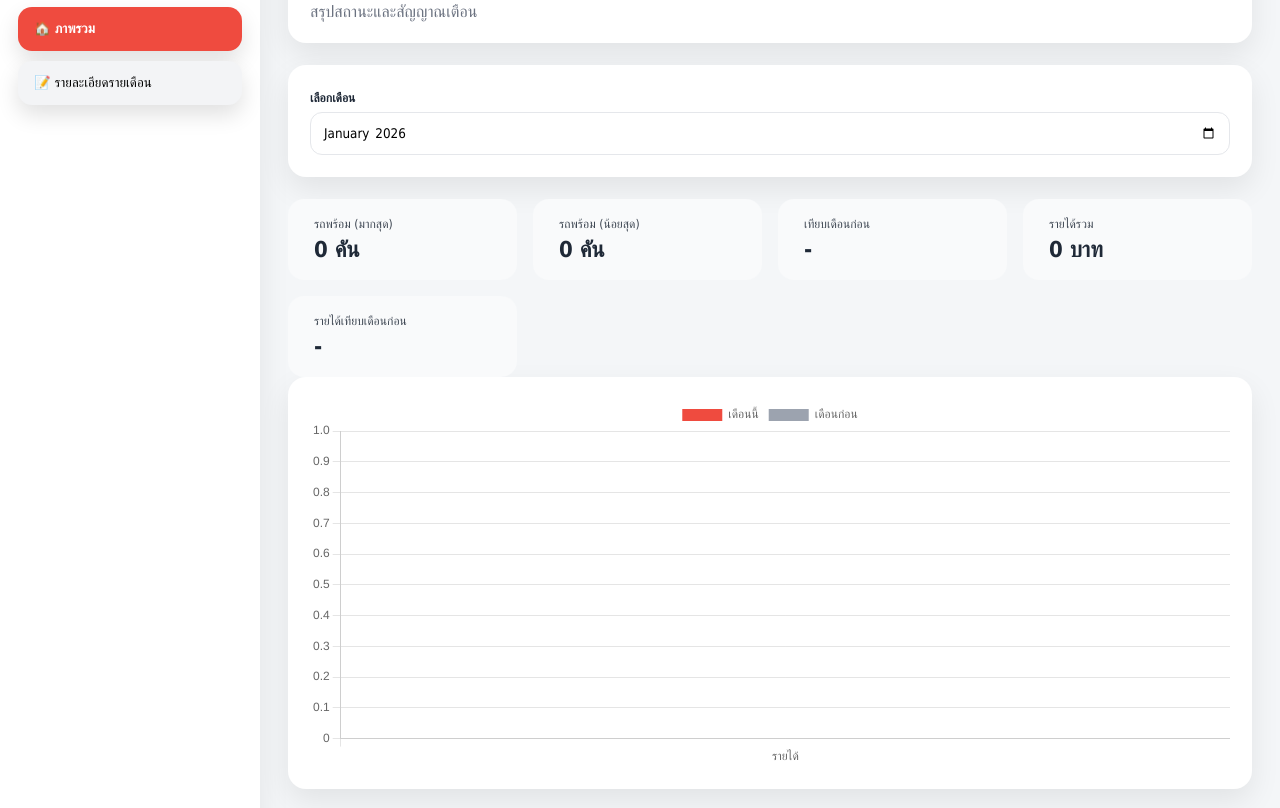
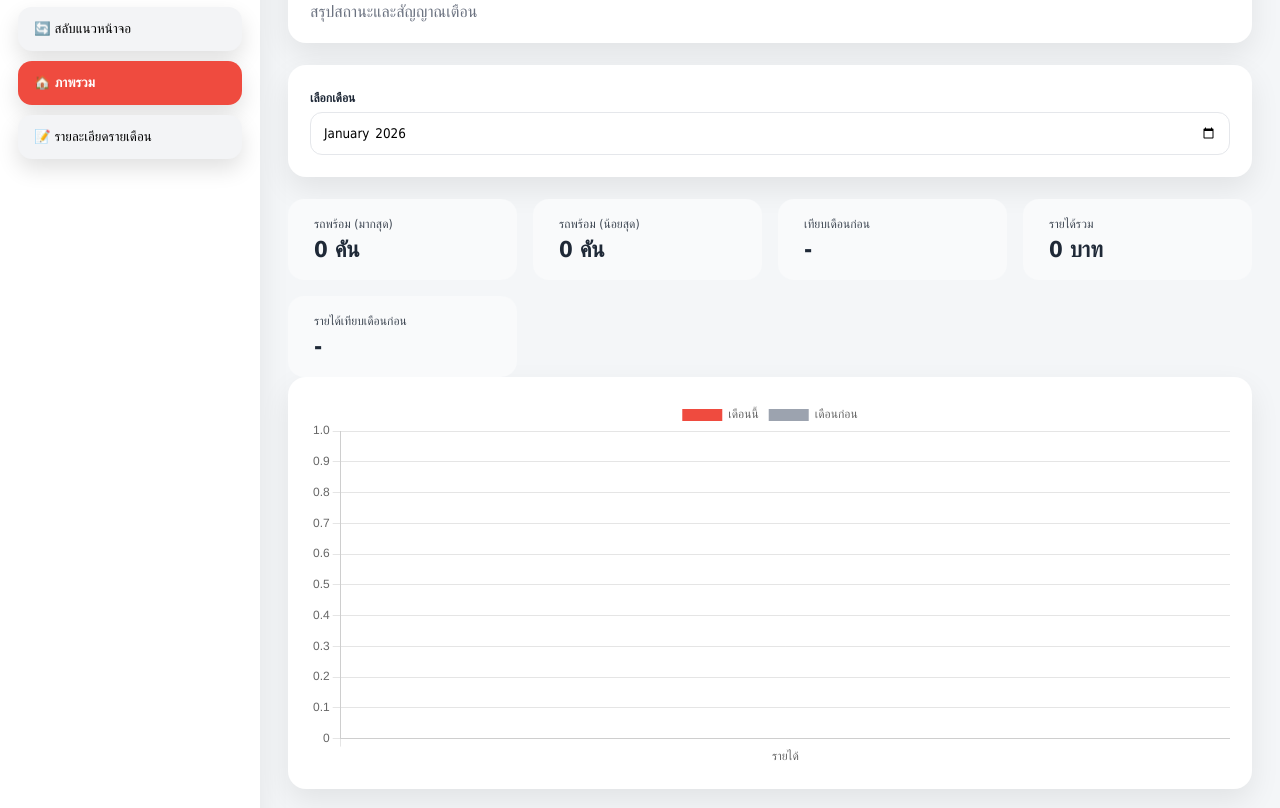
Before and after one commit to phummiphat582-debug/Overview, a plain HTML site: page index.html in a window 1280 px wide. Shown: the part 73-881 px from the top of the page. Drawn offline with nearby package versions, Linux system fonts and the light colour scheme.

Commit message:
Update index.html

```diff
--- a/index.html
+++ b/index.html
@@ -3,7 +3,6 @@
 <head>
 <meta charset="UTF-8">
 <meta name="viewport" content="width=device-width, initial-scale=1.0">
-<meta name="screen-orientation" content="landscape">
 <title>ATV Executive Dashboard</title>
 <script src="https://cdn.jsdelivr.net/npm/chart.js">
 function showToast(msg){
@@ -374,6 +373,7 @@ section{
 
 <div class="left-col">
   <div class="brand">ATV Dashboard</div>
+  <button class="menu-btn" onclick="toggleOrientation()">🔄 สลับแนวหน้าจอ</button>
   <button class="menu-btn active" onclick="show('dashboard',this)">🏠 ภาพรวม</button>
   <button class="menu-btn" onclick="show('detail',this)">📝 รายละเอียดรายเดือน</button>
 </div>
@@ -671,5 +671,30 @@ if ("serviceWorker" in navigator) {
 }
 </script>
 
+
+<script>
+let landscape = true;
+
+async function toggleOrientation(){
+  if (!screen.orientation) {
+    alert("อุปกรณ์นี้ไม่รองรับการหมุนแบบบังคับ");
+    return;
+  }
+
+  try {
+    if(landscape){
+      await screen.orientation.lock("portrait");
+      showToast("เปลี่ยนเป็นแนวตั้ง");
+    }else{
+      await screen.orientation.lock("landscape");
+      showToast("เปลี่ยนเป็นแนวนอน");
+    }
+    landscape = !landscape;
+  } catch(e){
+    alert("ต้องติดตั้งเป็นแอพก่อน (Add to Home Screen)");
+  }
+}
+</script>
+
 </body>
 </html>
```
